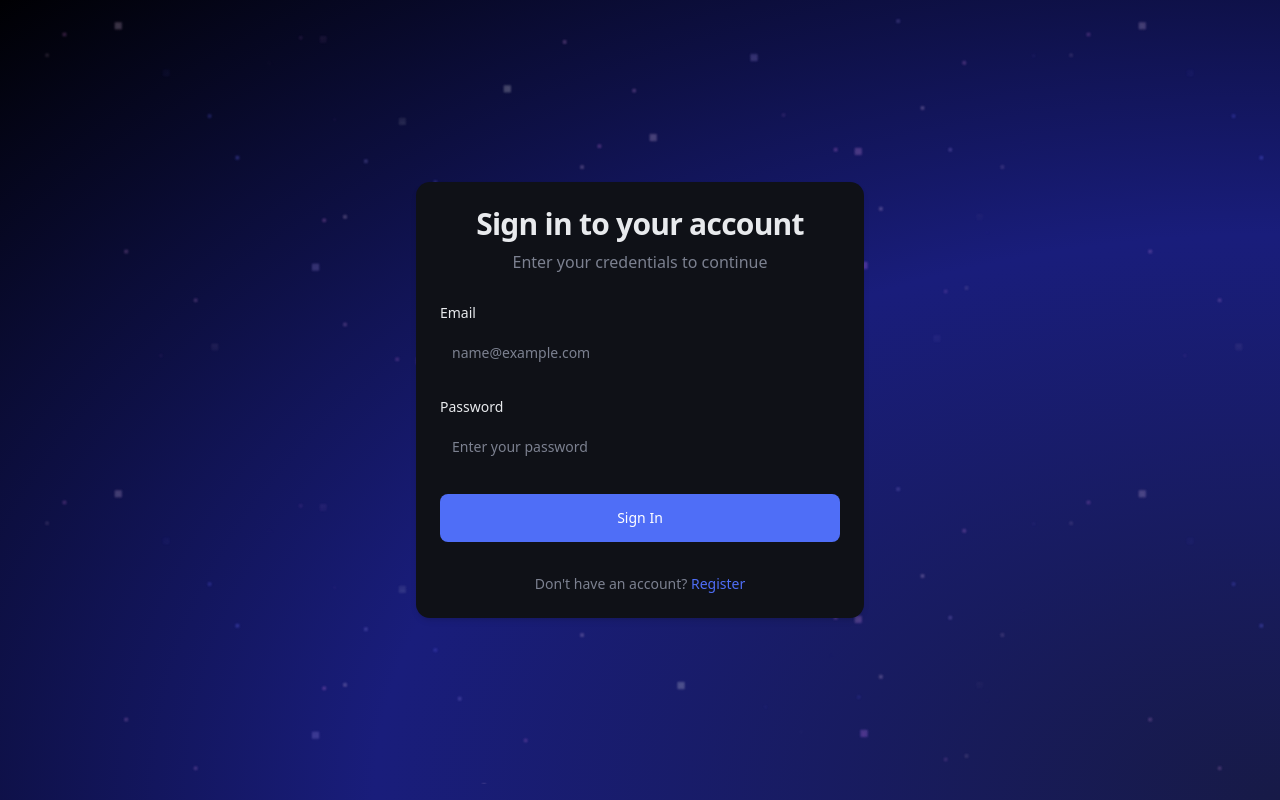
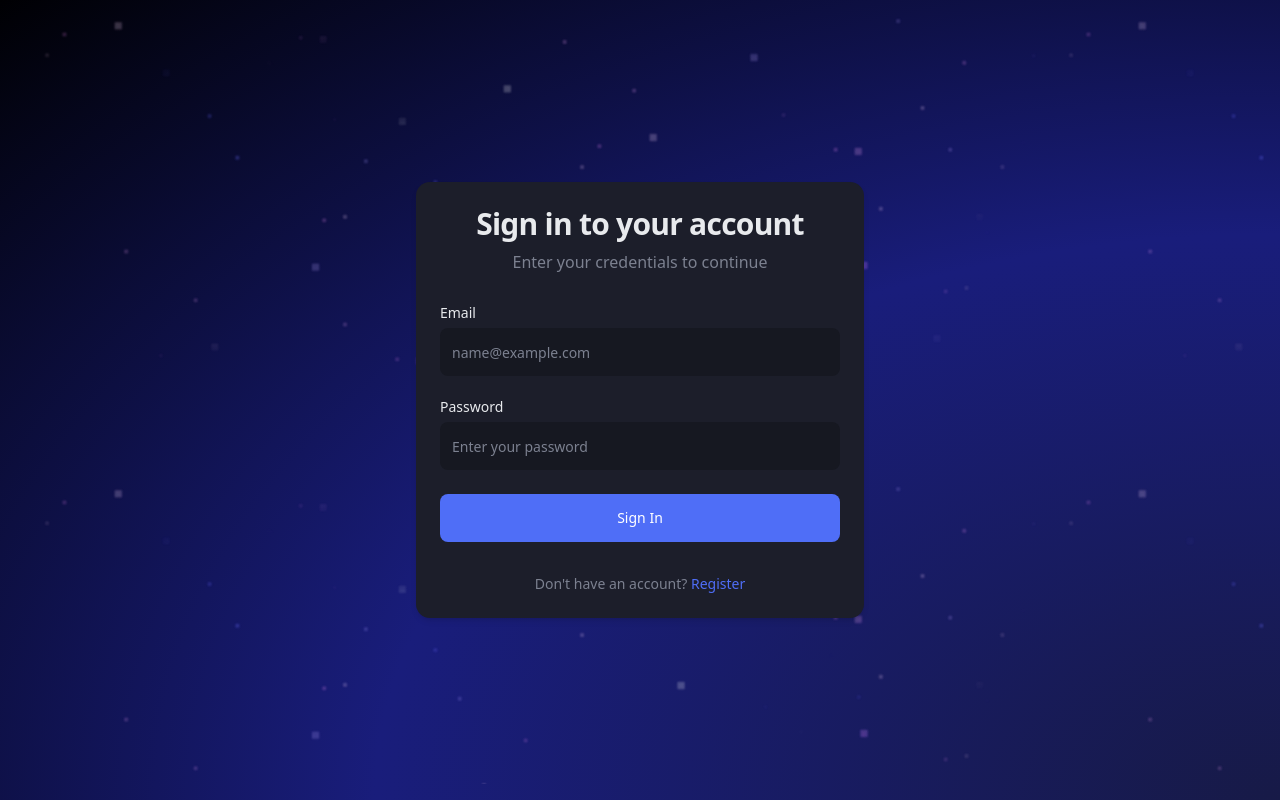
Before and after one commit to vitaliy65/zeno-chat, a Next.js app: page /sign-in in a window 1280 px wide. Built offline with nearby package versions, Linux system fonts and the light colour scheme.

Commit message:
fixed styles of sign-in and register pages

```diff
--- a/src/app/globals.css
+++ b/src/app/globals.css
@@ -154,7 +154,7 @@
 }
 
 .base-container-settings {
-  @apply bg-background p-3;
+  @apply bg-background-surface p-3;
   box-shadow: var(--shadow-md) !important;
   border-radius: var(--radius-xl) !important;
 }
--- a/src/components/auth/AuthAnimatedForm.tsx
+++ b/src/components/auth/AuthAnimatedForm.tsx
@@ -82,7 +82,7 @@ export function AuthAnimatedForm({
 
     return (
         <div className="absolute inset-0 flex w-full items-center justify-center px-6 py-24">
-            <div ref={formRef} className="opacity-0 w-full flex flex-col justify-center items-center max-w-md space-y-8 base-container-settings p-6!">
+            <div ref={formRef} className="opacity-0 w-full flex flex-col justify-center items-center max-w-md space-y-8 base-container-settings  p-6!">
                 <div className="space-y-2 text-center w-full">
                     <h1 className="text-3xl font-bold tracking-tight text-foreground">
                         {title}
--- a/src/components/auth/FormField.tsx
+++ b/src/components/auth/FormField.tsx
@@ -24,7 +24,7 @@ export function FormField({ id, label, type, placeholder, value, onChange }: For
                 value={value}
                 onChange={onChange}
                 required
-                className="h-12 bg-background-second shadow-custom-md-inset"
+                className="h-12 bg-background-elevated shadow-custom-md-inset"
             />
         </div>
     )
```
